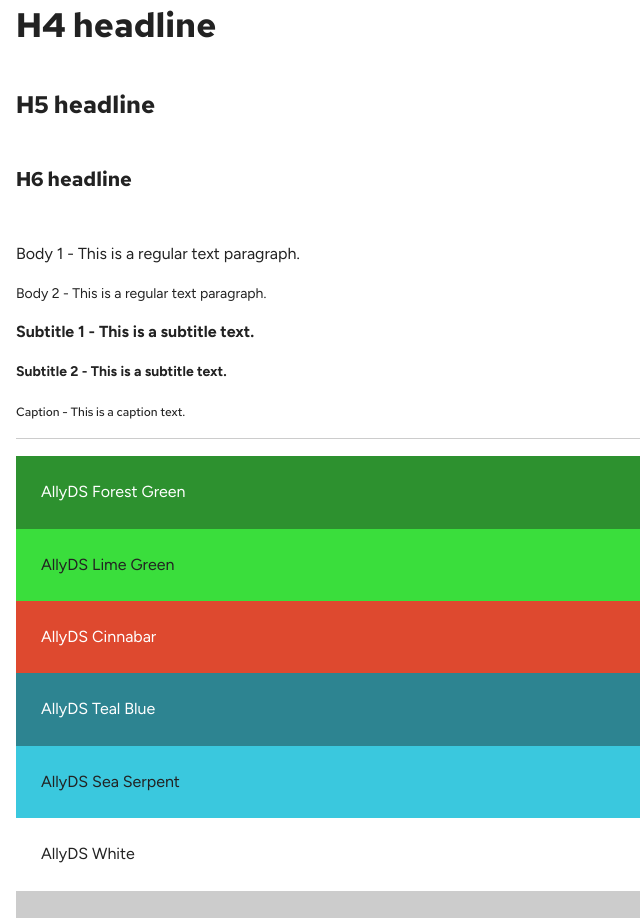
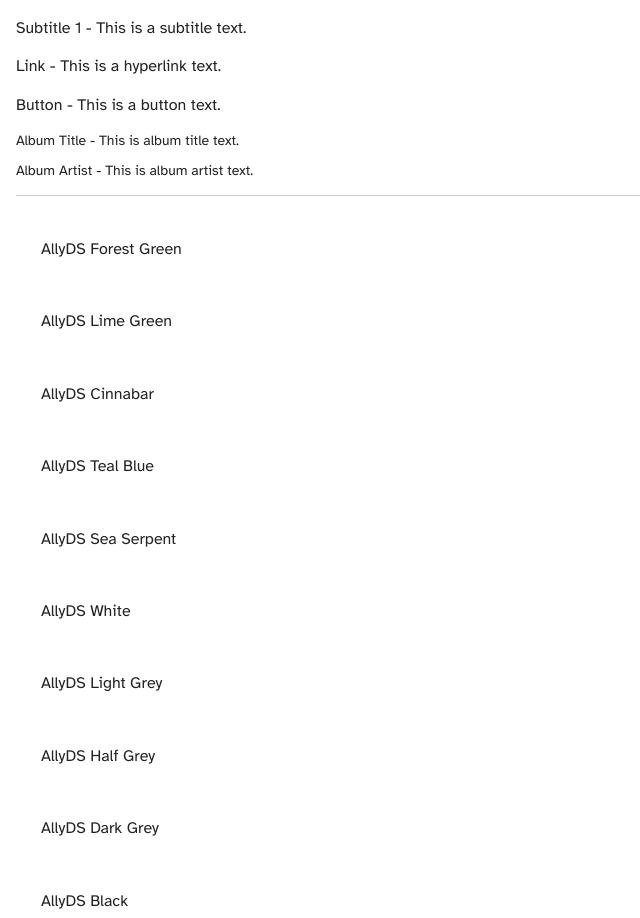
Before and after one commit to murillojorge/A11yDS, a website built with webpack: page index.html in a window 1280 px wide. Shown: the part 761-1679 px from the top of the page, without its empty margins (0-640 px from the left). Built offline with nearby package versions, Linux system fonts and the light colour scheme.

Commit message:
Updates to fonts and old styles.

```diff
--- a/css/style.css
+++ b/css/style.css
@@ -15,7 +15,7 @@ html {
   color: #222;
   font-size: 1em;
   line-height: 1.4;
-  font-family: 'Figtree', sans-serif;
+  font-family: 'Atkinson Hyperlegible', sans-serif;
 }
 
 /*
@@ -84,57 +84,7 @@ textarea {
 /* ==========================================================================
    Author's custom styles
    ========================================================================== */
-/* Color Theme Grayscale in Hex */
-.AllyDS-White-hex { background-color: #ffffff; }
-.AllyDS-Black-hex { background-color: #000000; }
-.AllyDS-Light-Gray-hex { background-color: #CCCCCC; }
-.AllyDS-Half-Gray-hex { background-color: #888888; }
-.AllyDS-Dark-Gray-hex { background-color: #333333; }
 
-/* Color Theme Swatches in Hex */
-.AllyDS-Colors-1-hex { background-color: #2D912F; }
-.AllyDS-Colors-2-hex { background-color: #3ADE3C; }
-.AllyDS-Colors-3-hex { background-color: #DE492F; }
-.AllyDS-Colors-4-hex { background-color: #2D8491; }
-.AllyDS-Colors-5-hex { background-color: #3AC8DE; }
-
-/* Color Theme Swatches in RGBA */
-.AllyDS-Colors-1-rgba { background-color: rgba(45, 145, 47, 1); }
-.AllyDS-Colors-2-rgba { background-color: rgba(58, 222, 60, 1); }
-.AllyDS-Colors-3-rgba { background-color: rgba(222, 73, 47, 1); }
-.AllyDS-Colors-4-rgba { background-color: rgba(45, 132, 145, 1); }
-.AllyDS-Colors-5-rgba { background-color: rgba(58, 200, 222, 1); }
-
-/* Color Theme Swatches in HSLA */
-.AllyDS-Colors-1-hsla { background-color: hsla(121, 52, 37, 1); }
-.AllyDS-Colors-2-hsla { background-color: hsla(120, 71, 54, 1); }
-.AllyDS-Colors-3-hsla { background-color: hsla(8, 72, 52, 1); }
-.AllyDS-Colors-4-hsla { background-color: hsla(187, 52, 37, 1); }
-.AllyDS-Colors-5-hsla { background-color: hsla(188, 71, 54, 1); }
-
-.white { color:white; }
-.black { color:black; }
-
-h1, h2, h3, h4, h5, h6 {
-  font-family: 'Red Hat Text', sans-serif;
-}
-
-h1 { font-size: 96px; line-height: 112px;}
-h2 { font-size: 60px; line-height: 71px;}
-h3 { font-size: 48px; line-height: 57px;}
-h4 { font-size: 34px; line-height: 40px;}
-h5 { font-size: 24px; line-height: 28px;}
-h6 { font-size: 20px; line-height: auto;}
-
-.body1 { font-size: 16px; line-height: 28px;}
-.body2 {font-size: 14px; line-height: 20px;}
-.subtitle1 { font-size: 16px; line-height: 24px; font-weight: bold; }
-.subtitle2 { font-size: 14px; line-height: 24px; font-weight: bold; }
-.caption {
-  font-family: 'Red Hat Text', sans-serif;
-  font-size: 12px;
-  line-height: 16px;
-}
 
 main {
   max-width: 1280px;
--- a/index.html
+++ b/index.html
@@ -18,7 +18,9 @@
 
   <link rel="preconnect" href="https://fonts.googleapis.com">
   <link rel="preconnect" href="https://fonts.gstatic.com" crossorigin>
-  <link href="https://fonts.googleapis.com/css2?family=Figtree:wght@300;400;500;700&family=Red+Hat+Text:wght@500;700&display=swap" rel="stylesheet">
+  <link href="https://fonts.googleapis.com/css2?family=Atkinson+Hyperlegible:ital,wght@0,400;0,700;1,400;1,700&display=swap" rel="stylesheet">
+
+  <link rel="stylesheet" href="design-tokens/tokens.css">
 
   <link rel="stylesheet" href="css/normalize.css">
   <link rel="stylesheet" href="css/style.css">
@@ -31,22 +33,24 @@
 
   <!-- Add your site or application content here -->
   <main>
-    <h3>Ally Design System</h3>
-    <h6>An accessibility centered design system.</h6>
-    <p>This is a work in progress - Version 0.1 - Nov 18, 2022</p>
+    <h1>Ally Design System</h1>
+    <h2>An accessibility centered design system.</h2>
+    <p>This is a work in progress - Version 0.01 - Dec 5, 2022</p>
     <hr>
     <section id="typography">
-      <h1 class="header">H1 headline</h1>
-      <h2 class="header">H2 headline</h2>
-      <h3 class="header">H3 headline</h3>
-      <h4 class="header">H4 headline</h4>
-      <h5 class="header">H5 headline</h5>
-      <h6 class="header">H6 headline</h6>
-      <p class="body1">Body 1 - This is a regular text paragraph.</p>
-      <p class="body2">Body 2 - This is a regular text paragraph.</p>
-      <p><span class="subtitle1">Subtitle 1 - This is a subtitle text.</span></p>
-      <p><span class="subtitle2">Subtitle 2 - This is a subtitle text.</span></p>
-      <p><span class="caption">Caption - This is a caption text.</span></p>
+      <h1 class="ally-text-h-1">H1 headline</h1>
+      <h2 class="ally-text-h-2">H2 headline</h2>
+      <h3 class="ally-text-h-3">H3 headline</h3>
+      <h4 class="ally-text-h-4">H4 headline</h4>
+      <h5 class="ally-text-h-5">H5 headline</h5>
+      <h6 class="ally-text-h-6">H6 headline</h6>
+      <p class="ally-text-body-regular">Body Regular - This is a regular text paragraph.</p>
+      <p class="ally-text-body-large">Body Large - This is a large text paragraph.</p>
+      <p class="ally-text-subtitle">Subtitle 1 - This is a subtitle text.</p>
+      <p class="ally-text-link">Link - This is a hyperlink text.</p>
+      <p class="ally-text-button">Button - This is a button text.</p>
+      <p class="ally-text-album-title">Album Title - This is album title text.</p>
+      <p class="ally-text-album-artist">Album Artist - This is album artist text.</p>
     </section>
     <hr>
     <section id="colors">
```
